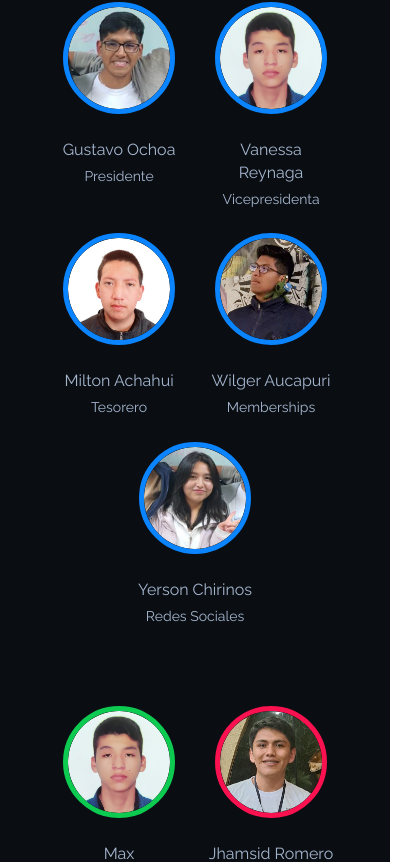
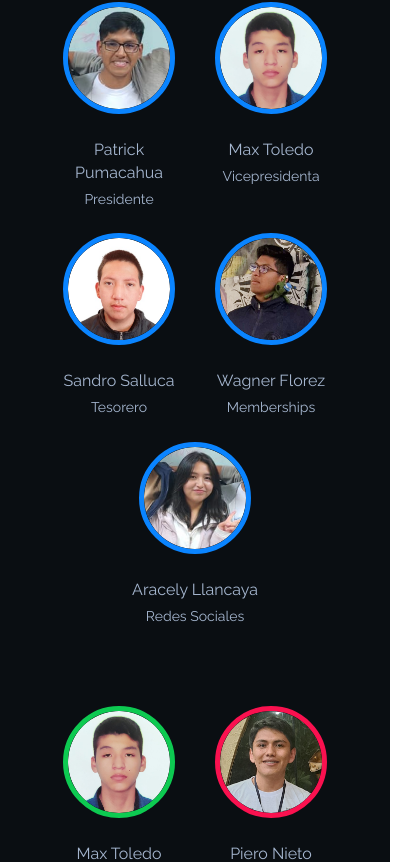
Before and after one commit to ACM-Chapter-Cusco/kratos, a Next.js app: page / in a window 390 px wide. Shown: the part 4524-5386 px from the top of the page, 420 px wide, since content can reach past the window. Built offline with nearby package versions, Linux system fonts and the light colour scheme.

Commit message:
56 change some details in acm landing page (#60)
### Changes

Solving some problems and changing names

---

Close #56

```diff
--- a/src/app/components/Leaders/index.jsx
+++ b/src/app/components/Leaders/index.jsx
@@ -97,7 +97,7 @@ const Leaders = () => {
               </div>
             </motion.div>
 
-            {/* Vicepresidenta */}
+            {/* Vicepresidente */}
             <motion.div
               variants={leaderVariants}
               className="absolute left-1/2 flex translate-y-[1.5rem] transform flex-col items-center gap-y-[1.5rem] md:w-[8rem] md:translate-x-[6.5rem] xl:w-[12rem] xl:translate-x-[8.5rem]"
@@ -257,12 +257,12 @@ const Leaders = () => {
                 />
               </div>
               <div className="text-white-blue font-Raleway flex flex-col items-center space-y-[0.31rem]">
-                <p className="text-p-sm">Gustavo Ochoa</p>
+                <p className="text-p-sm text-center">Patrick Pumacahua</p>
                 <p className="text-p-xs">Presidente</p>
               </div>
             </motion.div>
 
-            {/* Vicepresidenta */}
+            {/* Vicepresidente */}
             <motion.div
               variants={leaderVariants}
               className="flex inline-flex w-[8rem] flex-col items-center gap-y-[1.5rem]"
@@ -275,7 +275,7 @@ const Leaders = () => {
                 />
               </div>
               <div className="text-white-blue font-Raleway flex flex-col items-center space-y-[0.31rem]">
-                <p className="text-p-sm text-center">Vanessa Reynaga</p>
+                <p className="text-p-sm text-center">Max Toledo</p>
                 <p className="text-p-xs">Vicepresidenta</p>
               </div>
             </motion.div>
@@ -293,7 +293,7 @@ const Leaders = () => {
                 />
               </div>
               <div className="text-white-blue font-Raleway flex flex-col items-center space-y-[0.31rem]">
-                <p className="text-p-sm">Milton Achahui</p>
+                <p className="text-p-sm text-center">Sandro Salluca</p>
                 <p className="text-p-xs">Tesorero</p>
               </div>
             </motion.div>
@@ -311,7 +311,7 @@ const Leaders = () => {
                 />
               </div>
               <div className="text-white-blue font-Raleway flex flex-col items-center space-y-[0.31rem]">
-                <p className="text-p-sm"> Wilger Aucapuri</p>
+                <p className="text-p-sm text-center"> Wagner Florez</p>
                 <p className="text-p-xs">Memberships</p>
               </div>
             </motion.div>
@@ -329,7 +329,7 @@ const Leaders = () => {
                 />
               </div>
               <div className="text-white-blue font-Raleway flex flex-col items-center space-y-[0.31rem]">
-                <p className="text-p-sm">Yerson Chirinos</p>
+                <p className="text-p-sm text-center">Aracely Llancaya</p>
                 <p className="text-p-xs">Redes Sociales</p>
               </div>
             </motion.div>
@@ -356,7 +356,7 @@ const Leaders = () => {
                 />
               </div>
               <div className="text-white-blue font-Raleway flex flex-col items-center space-y-[0.31rem]">
-                <p className="text-p-sm">Max</p>
+                <p className="text-p-sm text-center">Max Toledo</p>
                 <p className="text-p-xs">acm.dev Lider</p>
               </div>
             </motion.div>
@@ -374,7 +374,7 @@ const Leaders = () => {
                 />
               </div>
               <div className="text-white-blue font-Raleway flex flex-col items-center space-y-[0.31rem]">
-                <p className="text-p-sm">Jhamsid Romero</p>
+                <p className="text-p-sm text-center">Piero Nieto</p>
                 <p className="text-p-xs">acm.icpc Lider</p>
               </div>
             </motion.div>
@@ -392,7 +392,7 @@ const Leaders = () => {
                 />
               </div>
               <div className="text-white-blue font-Raleway flex flex-col items-center space-y-[0.31rem]">
-                <p className="text-p-sm">Paul Auccacusi</p>
+                <p className="text-p-sm text-center">Paul Auccacusi</p>
                 <p className="text-p-xs">acm.ai Lider</p>
               </div>
             </motion.div>
--- a/src/app/page.jsx
+++ b/src/app/page.jsx
@@ -15,7 +15,7 @@ export default function Home() {
         <div className="bg-blue-git flex flex-col items-center">
           <Header />
           <div className="flex w-full justify-center">
-            <div className="w-pantalla flex h-auto flex-col items-center gap-10 lg:pr-5">
+            <div className="w-pantalla flex h-auto flex-col items-center gap-10 overflow-hidden lg:pr-5">
               <Hero />
               <About />
               <Events />
```
